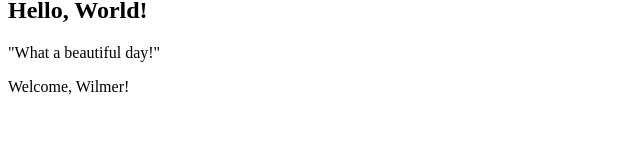
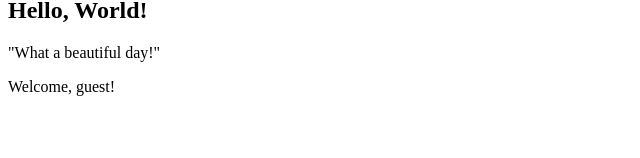
Before and after one commit to SalazarWilmer/EjerciciosDevelhope, a React (Vite) app in the folder REACT-WILMER/proyecto-vite/vite-project/: page / in a window 1280 px wide. Shown: the part 142-300 px from the top of the page, without its empty margins (0-640 px from the left). Built offline with nearby package versions, Linux system fonts and the light colour scheme.

Commit message:
Ejercicio Props 17

```diff
--- a/REACT-WILMER/proyecto-vite/vite-project/src/App.jsx
+++ b/REACT-WILMER/proyecto-vite/vite-project/src/App.jsx
@@ -2,13 +2,12 @@ import Hello from "./Ejercicios/Hello";
 import Message from "./Ejercicios/Message";
 import Welcome from "./Ejercicios/Welcome";
 function App() {
-  // const name = "Wilmer";
   return (
     <div className="App">
       <Hello />
       <Message />
       <Hello />
-      <Welcome name={"Wilmer"} />
+      <Welcome name={''} />
     </div>
   );
 }
--- a/REACT-WILMER/proyecto-vite/vite-project/src/Ejercicios/Welcome.jsx
+++ b/REACT-WILMER/proyecto-vite/vite-project/src/Ejercicios/Welcome.jsx
@@ -3,8 +3,13 @@ import React from 'react';
 const Welcome = (props) => {
   return (
     <p>
-      Welcome, {props.name}!
+      Welcome, {props.name || 'guest'}!
     </p>
   );
 }
+
+
+/**Respuesta al ejercicio 17 de props: Como podemos observar si se puede establecer
+ * un valor predeterminado si no se proporciona el nombre en la variable name, de lo contrario el valor que
+ * mostraria la variable seria undefined */
 export default Welcome;
```
